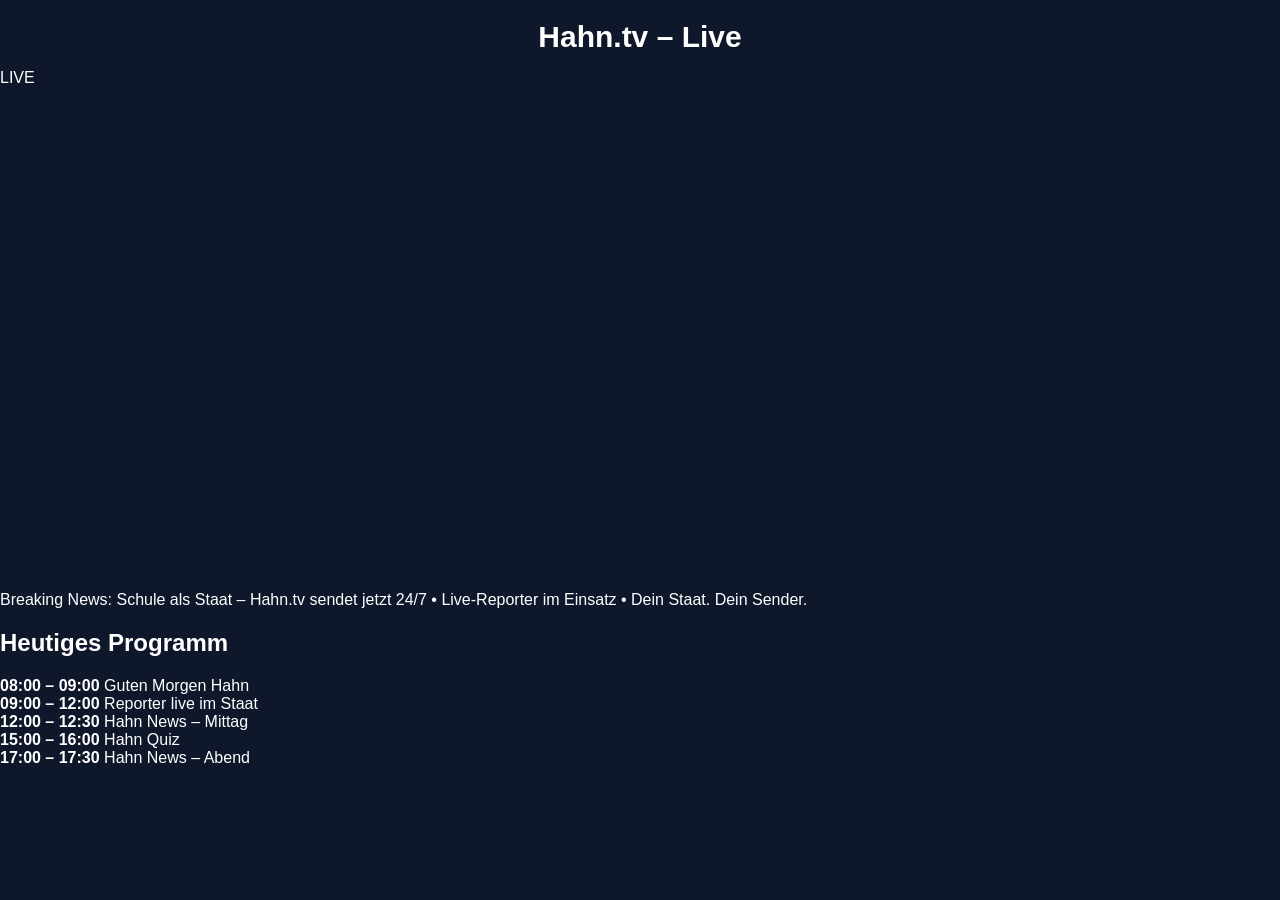
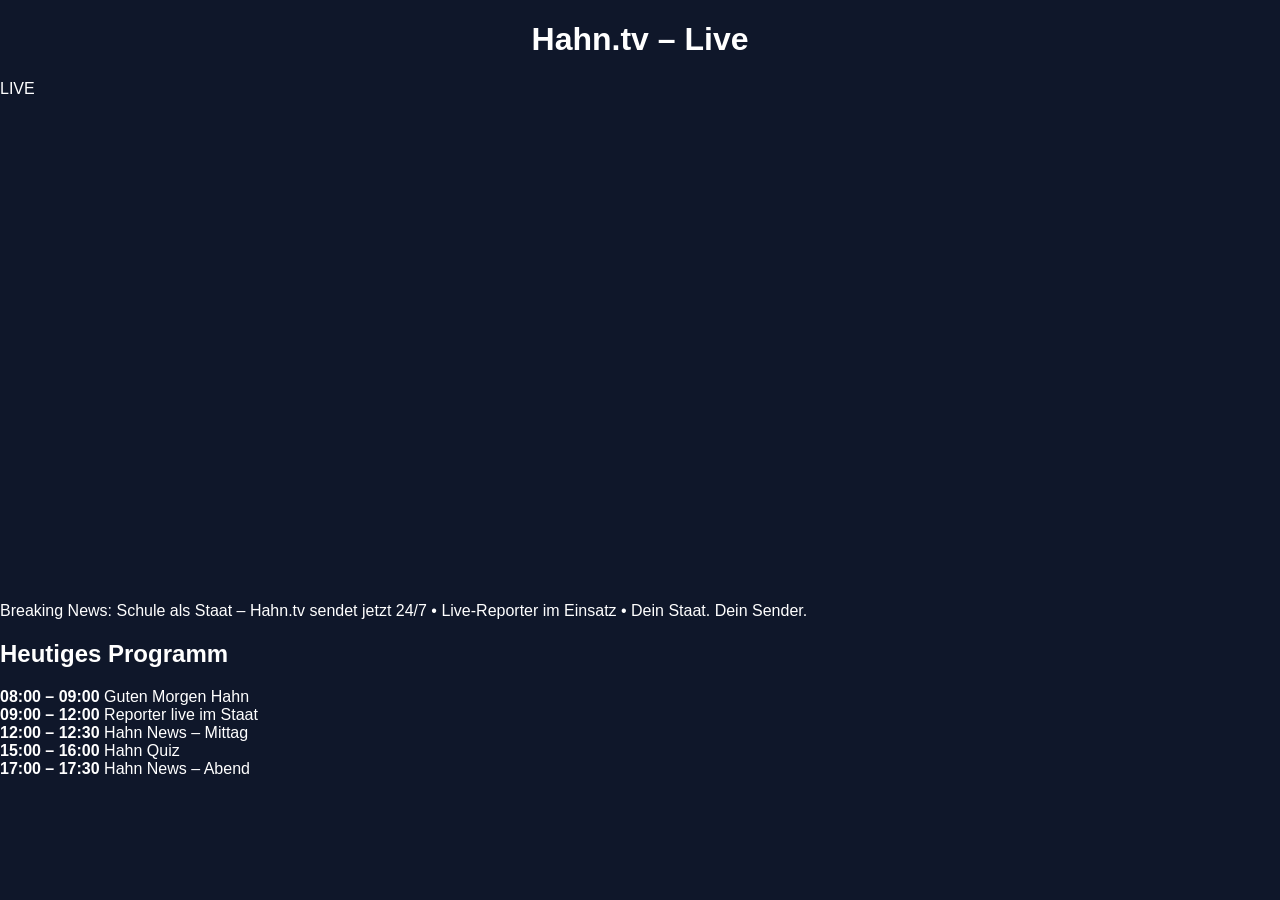

Refactor CSS styles for consistency and clarity

--- a/style.css
+++ b/style.css
@@ -1,167 +1,79 @@
-/* =========================
-   OHG-TV DESIGN
-========================= */
-
 body {
     margin: 0;
-    font-family: Arial, sans-serif;
+    font-family: Arial;
     background: #0f172a;
     color: white;
-    overflow-x: hidden;
 }
 
-/* APP */
 #app {
-    display: block;
     padding: 15px;
     max-width: 900px;
     margin: auto;
 }
 
-/* TITEL */
 h1 {
     text-align: center;
-    margin-top: 20px;
-    margin-bottom: 5px;
-    font-size: 30px;
 }
 
 .subtitle {
     text-align: center;
-    opacity: 0.75;
-    margin-bottom: 25px;
+    opacity: 0.7;
 }
 
-/* LIVE HEADER */
-.liveHeader {
-    position: sticky;
-    top: 0;
-    background: #0f172a;
-    padding: 10px 0;
-    z-index: 50;
-}
-
-/* LOGIN */
-#login {
-    margin-top: 30px;
-    text-align: center;
-}
-
-/* INPUTS */
-input {
-    width: 100%;
-    max-width: 320px;
-    padding: 14px;
-    margin: 6px 0;
-    border-radius: 14px;
-    border: none;
-    outline: none;
-    font-size: 15px;
-    box-sizing: border-box;
-}
-
-/* BUTTONS */
-button {
-    width: 100%;
-    max-width: 320px;
-    padding: 14px;
-    margin-top: 10px;
-    border-radius: 14px;
-    border: none;
-    background: #2563eb;
-    color: white;
-    font-size: 15px;
-    font-weight: bold;
-    cursor: pointer;
-    transition: 0.2s;
-}
-
-/* BUTTON HOVER */
-button:hover {
-    transform: scale(1.02);
-    opacity: 0.95;
-}
-
-/* STREAM */
-#player {
+.card {
+    background: rgba(255,255,255,0.06);
+    padding: 15px;
+    border-radius: 15px;
     margin-top: 15px;
 }
 
-/* VIEWER */
-#viewer {
-    margin-top: 18px;
-    text-align: center;
-    font-size: 18px;
-    opacity: 0.9;
-}
-
-/* CARD */
-.card {
-    background: rgba(255,255,255,0.06);
-    padding: 18px;
-    border-radius: 18px;
-    margin-top: 18px;
-    backdrop-filter: blur(10px);
+button {
+    padding: 12px;
+    border: none;
+    border-radius: 12px;
+    background: #2563eb;
+    color: white;
+    width: 100%;
+    margin-top: 8px;
 }
 
 /* PREMIUM */
 #premiumAd {
     display: none;
+    background: linear-gradient(135deg,#2563eb,#7c3aed);
     text-align: center;
-
-    background:
-    linear-gradient(
-        135deg,
-        #2563eb,
-        #7c3aed
-    );
-
-    box-shadow:
-    0 10px 30px rgba(0,0,0,0.4);
-}
-
-/* PREMIUM TEXT */
-#premiumAd p {
-    line-height: 1.5;
-    opacity: 0.95;
-}
-
-/* PREMIUM LINK */
-#premiumAd a {
-    color: white;
-    text-decoration: none;
-    font-weight: bold;
 }
 
 /* ADMIN */
 #admin {
     display: none;
-    margin-top: 35px;
 }
 
-/* USER LIST */
-#userList {
-    display: flex;
-    flex-direction: column;
-    gap: 12px;
+/* LOGIN */
+input {
+    width: 100%;
+    padding: 12px;
+    margin-top: 6px;
+    border-radius: 10px;
+    border: none;
 }
 
-/* MOBILE */
-@media (max-width: 600px) {
+/* IMPRESSUM */
+#impressumPopup {
+    display: none;
+    position: fixed;
+    top:0;
+    left:0;
+    width:100%;
+    height:100%;
+    background: rgba(0,0,0,0.7);
+    justify-content: center;
+    align-items: center;
+}
 
-    h1 {
-        font-size: 25px;
-    }
-
-    button {
-        width: 100%;
-    }
-
-    input {
-        width: 100%;
-    }
-
-    .card {
-        padding: 15px;
-    }
+#impressumBox {
+    background: #1e293b;
+    padding: 20px;
+    border-radius: 15px;
+    max-width: 400px;
 }
